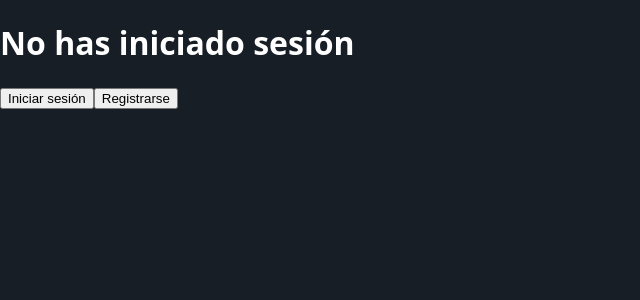
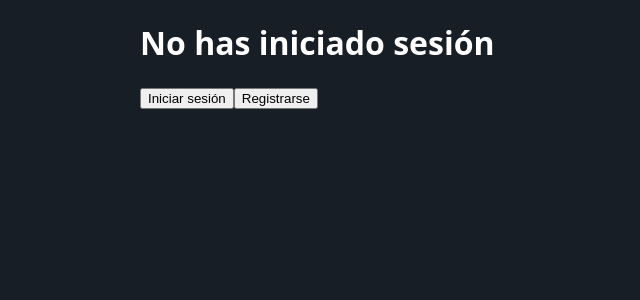
Before and after one commit to newalvaro9/BeerShot, a Next.js app: page / in a window 1280 px wide. Shown: the top 300 px of the page, without its empty margins (0-640 px from the left). Built offline with nearby package versions, Linux system fonts and the light colour scheme; no server answers.

Commit message:
layout and ternary operator

```diff
--- a/src/pages/index.tsx
+++ b/src/pages/index.tsx
@@ -1,20 +1,21 @@
 import { signIn, signOut, useSession } from 'next-auth/react';
 import { useRouter } from 'next/router';
+import Layout from '@/components/layout';
 
 export default function Home() {
   const { data: session } = useSession()
   const router = useRouter();
 
-  if (session) {
   return (
+    <Layout>
+      {
+        session ? (
           <>
             <h1>Has iniciado sesion</h1>
             <button onClick={() => signOut()}>Cerrar sesión</button>
           </>
-    )
-  }
 
-  return (
+        ) : (
           <>
             <h1>No has iniciado sesión</h1>
             <button onClick={() => signIn()}>Iniciar sesión</button>
@@ -22,3 +23,7 @@ export default function Home() {
           </>
         )
       }
+
+    </Layout>
+  )
+}
```
Lines whose indentation alone changed are shown as unchanged.
